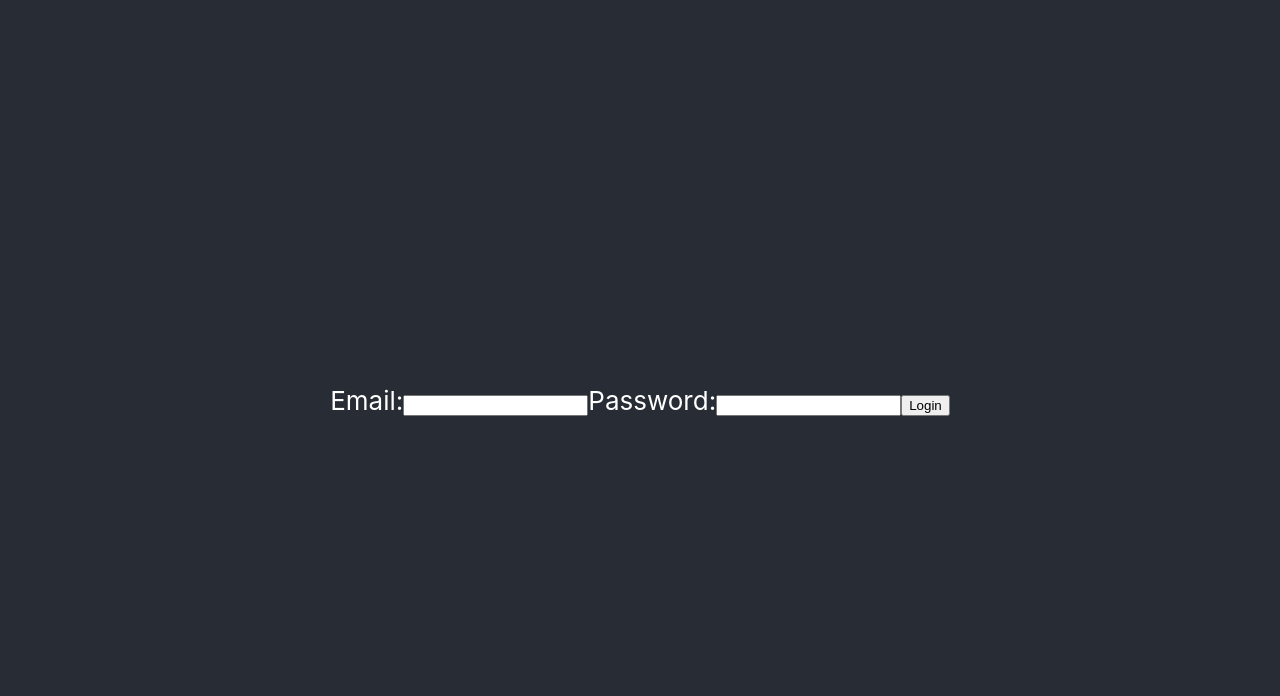
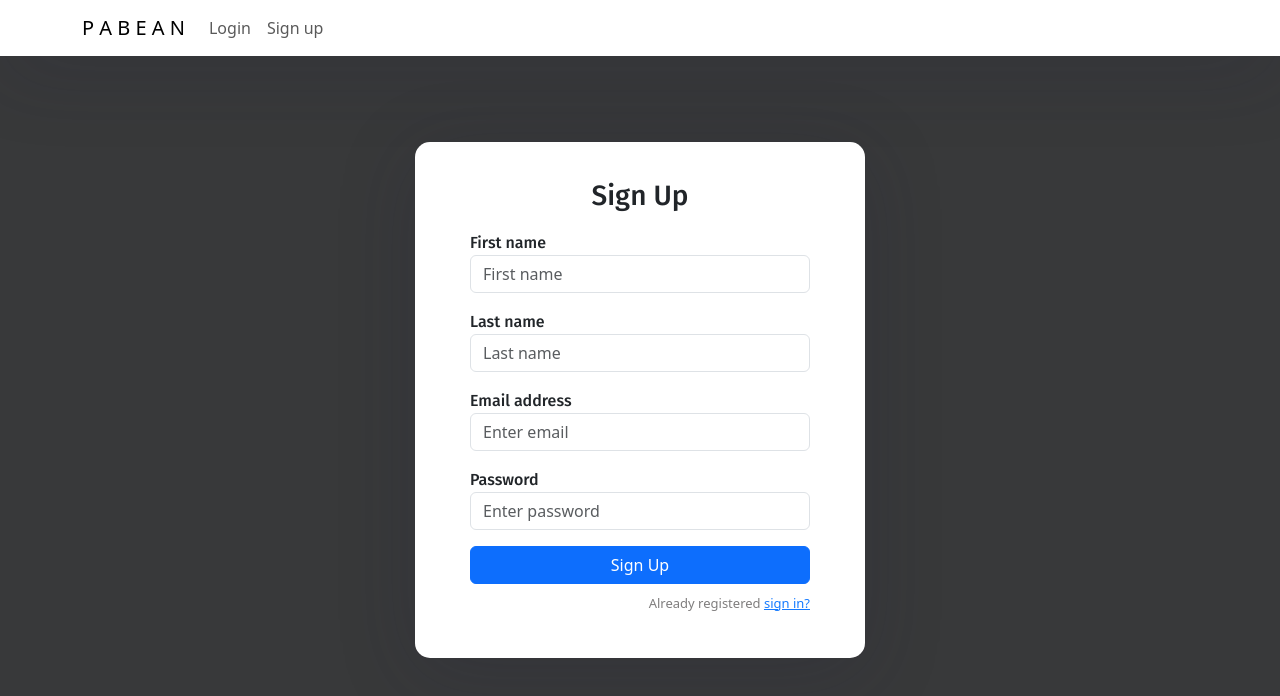
Before and after one commit to Nabilcodes/pabeanfrontend, a React (Create React App) app: page /sign-up in a window 1280 px wide. Shown: the top 696 px of the page. Built offline with nearby package versions, Linux system fonts and the light colour scheme.

Commit message:
[REFACTOR] added register page, change ui

```diff
--- a/package.json
+++ b/package.json
@@ -6,8 +6,10 @@
     "@testing-library/jest-dom": "^5.17.0",
     "@testing-library/react": "^13.4.0",
     "@testing-library/user-event": "^13.5.0",
+    "bootstrap": "^5.3.3",
     "react": "^18.3.1",
     "react-dom": "^18.3.1",
+    "react-router-dom": "^6.23.0",
     "react-scripts": "5.0.1",
     "web-vitals": "^2.1.4"
   },
--- a/src/App.css
+++ b/src/App.css
@@ -28,6 +28,15 @@
   color: #61dafb;
 }
 
+.card {
+  border-radius: 8px;
+  box-shadow: 0 4px 8px rgba(218, 213, 213, 0.1);
+  padding: 20px;
+  background-color: #ece9ec;
+  max-width: 300px;
+  margin: 0 auto;
+}
+
 @keyframes App-logo-spin {
   from {
     transform: rotate(0deg);
--- a/src/App.js
+++ b/src/App.js
@@ -1,150 +1,49 @@
-// import logo from './logo.svg';
-// import './App.css';
-// import React from 'react';
-// import Login from './components/login';
+import React, { useState } from 'react';
+import '../node_modules/bootstrap/dist/css/bootstrap.min.css'
+import './App.css';
+import { BrowserRouter as Router, Routes, Route, Link } from 'react-router-dom'
 
-
-// function App() {
-//   return (
-//     <div className="App">
-//       <header className="App-header">
-//         <img src={logo} className="App-logo" alt="logo" />
-//         <p>
-//           Edit <code>src/App.js</code> and save to reload.
-//         </p>
-//         <a
-//           className="App-link"
-//           href="https://reactjs.org"
-//           target="_blank"
-//           rel="noopener noreferrer"
-//         >
-//           Learn React
-//         </a>
-//         <Login />
-//       </header>
-//     </div>
-//   );
-// }
-
-// export default App;
-
-// import './App.css';
-// import React, { useState } from 'react';
-
-// function App() {
-//   const [email, setEmail] = useState('');
-//   const [password, setPassword] = useState('');
-
-//   const handleSubmit = (e) => {
-//     e.preventDefault();
-//     // Use fetch or any other method to send the data to http://somecode.com
-//     fetch('http://35.213.169.90/auth/login', {
-//       method: 'POST',
-//       headers: {
-//         'Content-Type': 'application/json',
-//         'User-Agent': 'PostmanRuntime/7.37.3',
-//         'Accept': '*/*',
-//         'Postman-Token': 'dbfd9c70-34cc-4dcb-b9e4-953c56ca6433',
-//         'Host': '35.213.169.90',
-//         'Accept-Encoding': 'gzip, deflate, br',
-//         'Connection': 'keep-alive',
-//         'Content-Length': '75',
-//       },
-//       body: JSON.stringify({ email, password }),
-//     })
-//       .then((response) => {
-//         // Handle response
-//         console.log(response);
-//       })
-//       .catch((error) => {
-//         // Handle error
-//         console.error('Error:', error);
-//       });
-//   };
-
-//   return (
-//     <div className="App">
-//       <header className="App-header">
-//         <form onSubmit={handleSubmit}>
-//           <label>
-//             Email:
-//             <input
-//               type="email"
-//               value={email}
-//               onChange={(e) => setEmail(e.target.value)}
-//             />
-//           </label>
-//           <label>
-//             Password:
-//             <input
-//               type="password"
-//               value={password}
-//               onChange={(e) => setPassword(e.target.value)}
-//             />
-//           </label>
-//           <button type="submit">Login</button>
-//         </form>
-//       </header>
-//     </div>
-//   );
-// }
-
-// export default App;
-
-import './App.css';
-import React, { useState } from 'react';
+import Login from './components/login.component'
+import SignUp from './components/register.component'
 
 function App() {
-  const [email, setEmail] = useState('');
-  const [password, setPassword] = useState('');
+  return (
+    <Router>
+      <div className="App">
+        <nav className="navbar navbar-expand-lg navbar-light fixed-top">
+          <div className="container">
+            <Link className="navbar-brand" to={'/sign-in'}>
+              P  A  B  E  A  N
+            </Link>
+            <div className="collapse navbar-collapse" id="navbarTogglerDemo02">
+              <ul className="navbar-nav ml-auto">
+                <li className="nav-item">
+                  <Link className="nav-link" to={'/sign-in'}>
+                    Login
+                  </Link>
+                </li>
+                <li className="nav-item">
+                  <Link className="nav-link" to={'/sign-up'}>
+                    Sign up
+                  </Link>
+                </li>
+              </ul>
+            </div>
+          </div>
+        </nav>
 
-  const handleSubmit = (e) => {
-    e.preventDefault();
-    // Use fetch or any other method to send the data to http://somecode.com
-    fetch('https://thingproxy.freeboard.io/fetch/http://35.213.169.90/auth/login', {
-      method: 'POST',
-      headers: {
-        'Content-Type': 'application/json',
-        'User-Agent': 'PostmanRuntime/7.37.3', // Custom headers like this will not work with 'no-cors'
-        'Postman-Token': 'dbfd9c70-34cc-4dcb-b9e4-953c56ca6433',
-      },
-      body: JSON.stringify({ email, password }),
-    })
-      .then((response) => {
-        // Handle response
-        console.log(response);
-      })
-      .catch((error) => {
-        // Handle error
-        console.error('Error:', error);
-      });
-  };
-
-  return (
-    <div className="App">
-      <header className="App-header">
-        <form onSubmit={handleSubmit}>
-          <label>
-            Email:
-            <input
-              type="email"
-              value={email}
-              onChange={(e) => setEmail(e.target.value)}
-            />
-          </label>
-          <label>
-            Password:
-            <input
-              type="password"
-              value={password}
-              onChange={(e) => setPassword(e.target.value)}
-            />
-          </label>
-          <button type="submit">Login</button>
-        </form>
-      </header>
-    </div>
-  );
+        <div className="auth-wrapper">
+          <div className="auth-inner">
+            <Routes>
+              <Route exact path="/" element={<Login />} />
+              <Route path="/sign-in" element={<Login />} />
+              <Route path="/sign-up" element={<SignUp />} />
+            </Routes>
+          </div>
+        </div>
+      </div>
+    </Router>
+  )
 }
 
 export default App;
--- /dev/null
+++ b/src/components/login.component.js
@@ -0,0 +1,75 @@
+import React, { useState } from 'react'
+
+const Login = () => {
+  const [email, setEmail] = useState('');
+  const [password, setPassword] = useState('');
+
+  const handleSubmit = (e) => {
+    e.preventDefault();
+    fetch('https://thingproxy.freeboard.io/fetch/http://35.213.169.90/auth/login', {
+      method: 'POST',
+      headers: {
+        'Content-Type': 'application/json',
+      },
+      body: JSON.stringify({ email, password }),
+    })
+      .then((response) => {
+        console.log(response);
+      })
+      .catch((error) => {
+        console.error('Error:', error);
+      });
+  };
+
+  return (
+    <form onSubmit={handleSubmit}>
+      <h3>Sign In</h3>
+
+      <div className="mb-3">
+        <label>Email address</label>
+        <input
+          type="email"
+          className="form-control"
+          placeholder="Enter email"
+          value={email}
+          onChange={(e) => setEmail(e.target.value)}
+        />
+      </div>
+
+      <div className="mb-3">
+        <label>Password</label>
+        <input
+          type="password"
+          className="form-control"
+          placeholder="Enter password"
+          value={password}
+          onChange={(e) => setPassword(e.target.value)}
+        />
+      </div>
+
+      <div className="mb-3">
+        <div className="custom-control custom-checkbox">
+          <input
+            type="checkbox"
+            className="custom-control-input"
+            id="customCheck1"
+          />
+          <label className="custom-control-label" htmlFor="customCheck1">
+            Remember me
+          </label>
+        </div>
+      </div>
+
+      <div className="d-grid">
+        <button type="submit" className="btn btn-primary">
+          Submit
+        </button>
+      </div>
+      <p className="forgot-password text-right">
+        Forgot <a href="#">password?</a>
+      </p>
+    </form>
+  );
+};
+
+export default Login;
--- /dev/null
+++ b/src/components/register.component.js
@@ -0,0 +1,52 @@
+import React, { Component } from 'react'
+
+export default class SignUp extends Component {
+  render() {
+    return (
+      <form>
+        <h3>Sign Up</h3>
+
+        <div className="mb-3">
+          <label>First name</label>
+          <input
+            type="text"
+            className="form-control"
+            placeholder="First name"
+          />
+        </div>
+
+        <div className="mb-3">
+          <label>Last name</label>
+          <input type="text" className="form-control" placeholder="Last name" />
+        </div>
+
+        <div className="mb-3">
+          <label>Email address</label>
+          <input
+            type="email"
+            className="form-control"
+            placeholder="Enter email"
+          />
+        </div>
+
+        <div className="mb-3">
+          <label>Password</label>
+          <input
+            type="password"
+            className="form-control"
+            placeholder="Enter password"
+          />
+        </div>
+
+        <div className="d-grid">
+          <button type="submit" className="btn btn-primary">
+            Sign Up
+          </button>
+        </div>
+        <p className="forgot-password text-right">
+          Already registered <a href="/sign-in">sign in?</a>
+        </p>
+      </form>
+    )
+  }
+}
--- a/src/index.css
+++ b/src/index.css
@@ -1,4 +1,4 @@
-body {
+/* body {
   margin: 0;
   font-family: -apple-system, BlinkMacSystemFont, 'Segoe UI', 'Roboto', 'Oxygen',
     'Ubuntu', 'Cantarell', 'Fira Sans', 'Droid Sans', 'Helvetica Neue',
@@ -10,4 +10,88 @@
 code {
   font-family: source-code-pro, Menlo, Monaco, Consolas, 'Courier New',
     monospace;
+} */
+@import url("https://fonts.googleapis.com/css?family=Fira+Sans:400,500,600,700,800");
+
+* {
+  box-sizing: border-box;
 }
+body {
+  background: #38393a !important;
+  min-height: 100vh;
+  display: flex;
+  font-weight: 400;
+  font-family: "Fira Sans", sans-serif;
+}
+
+h1,
+h2,
+h3,
+h4,
+h5,
+h6,
+label,
+span {
+  font-weight: 500;
+  font-family: "Fira Sans", sans-serif;
+}
+
+body,
+html,
+.App,
+#root,
+.auth-wrapper {
+  width: 100%;
+  height: 100%;
+}
+
+.navbar-light {
+  background-color: #ffffff;
+  box-shadow: 0px 14px 80px rgba(34, 35, 58, 0.2);
+}
+
+.auth-wrapper {
+  display: flex;
+  justify-content: center;
+  flex-direction: column;
+  text-align: left;
+}
+
+.auth-inner {
+  width: 450px;
+  margin: auto;
+  background: #ffffff;
+  box-shadow: 0px 14px 80px rgba(34, 35, 58, 0.2);
+  padding: 40px 55px 45px 55px;
+  border-radius: 15px;
+  transition: all 0.3s;
+}
+
+.auth-wrapper .form-control:focus {
+  border-color: #167bff;
+  box-shadow: none;
+}
+
+.auth-wrapper h3 {
+  text-align: center;
+  margin: 0;
+  line-height: 1;
+  padding-bottom: 20px;
+}
+
+.custom-control-label {
+  font-weight: 400;
+}
+
+.forgot-password,
+.forgot-password a {
+  text-align: right;
+  font-size: 13px;
+  padding-top: 10px;
+  color: #7f7d7d;
+  margin: 0;
+}
+
+.forgot-password a {
+  color: #167bff;
+}
```
Also changed, not shown: src/components/login.jsx (deleted, +0 -46 lines), 1 other file (tests, documents, lock files or other folders).
